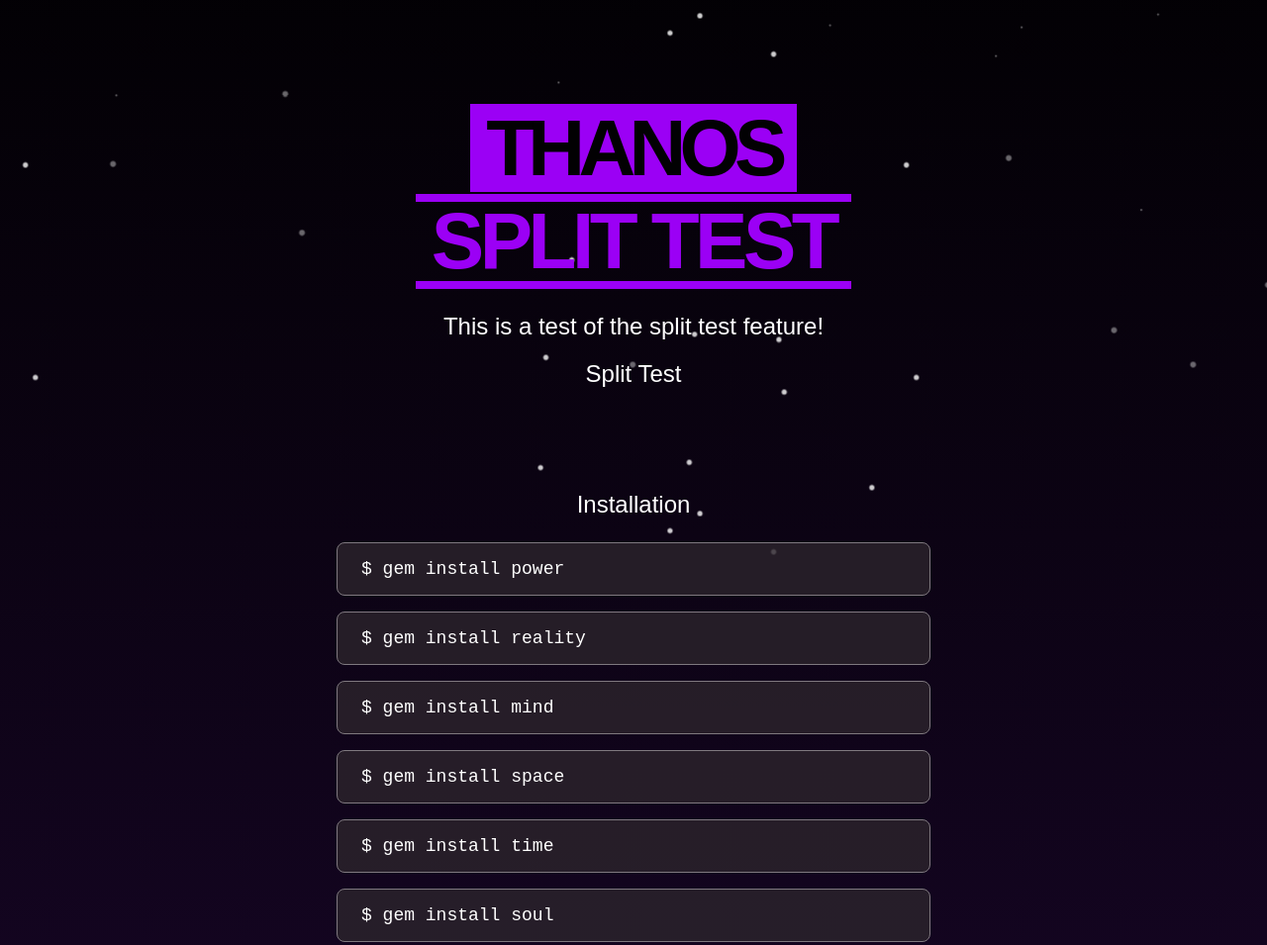
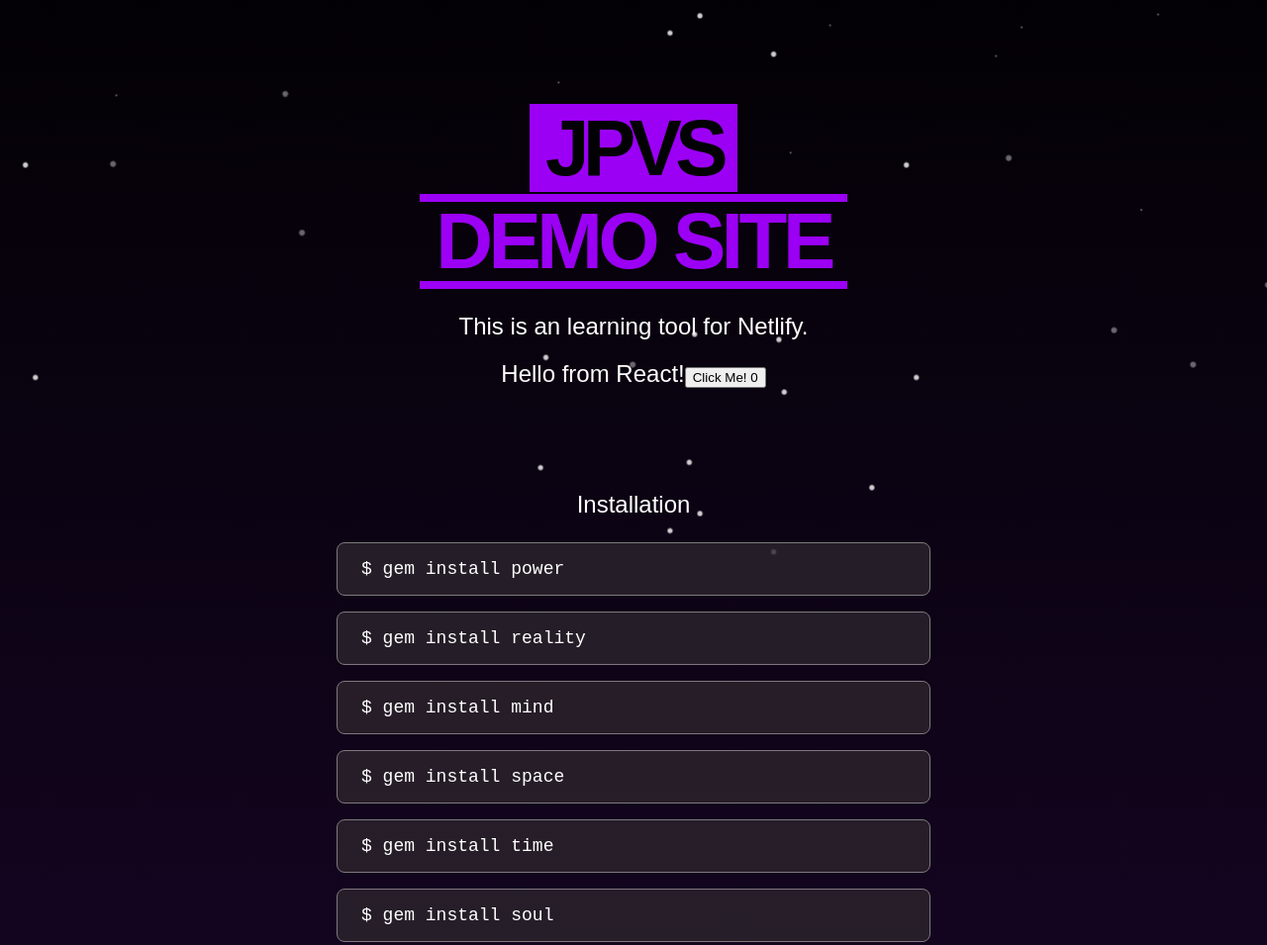
Before and after one commit to jpvajda/netlifydemosite, a React app: page src/index.html in a window 1280 px wide. Shown: the top 955 px of the page at 99% size. Built offline with nearby package versions, Linux system fonts and the light colour scheme; a web font is replaced by a local one.

Commit message:
adding functionality for testing netlify

```diff
--- a/package.json
+++ b/package.json
@@ -11,5 +11,9 @@
   "dependencies": {
     "react": "^16.13.1",
     "react-dom": "^16.13.1"
+  },
+  "scripts": {
+    "start": "parcel src/index.html",
+    "build": "parcel build src/index.html"
   }
 }
--- a/src/index.html
+++ b/src/index.html
@@ -20,11 +20,13 @@
     </div>
     <div class="marvellous-container">
       <div class="header">
-        <h1><span class="title-marvel">Thanos</span> <span class="title-studios">Split Test</span></h1>
+        <h1><span class="title-marvel">JPVs</span> <span class="title-studios">Demo Site</span></h1>
         <h2>
-          This is a test of the split test feature!
+          This is an learning tool for Netlify.
         </h2>
-        <h2> Split Test </h2>
+        <div>
+          <h2 id ='app'></h2>
+        </div>
       </div>
       <div class="installation-instructions">
         <h3>Installation</h3>
@@ -47,5 +49,6 @@
         </p>
       </div>
     </div>
+    <script src="./index.js"></script>
   </body>
 </html>
```
Also changed, not shown: 2 other files.
